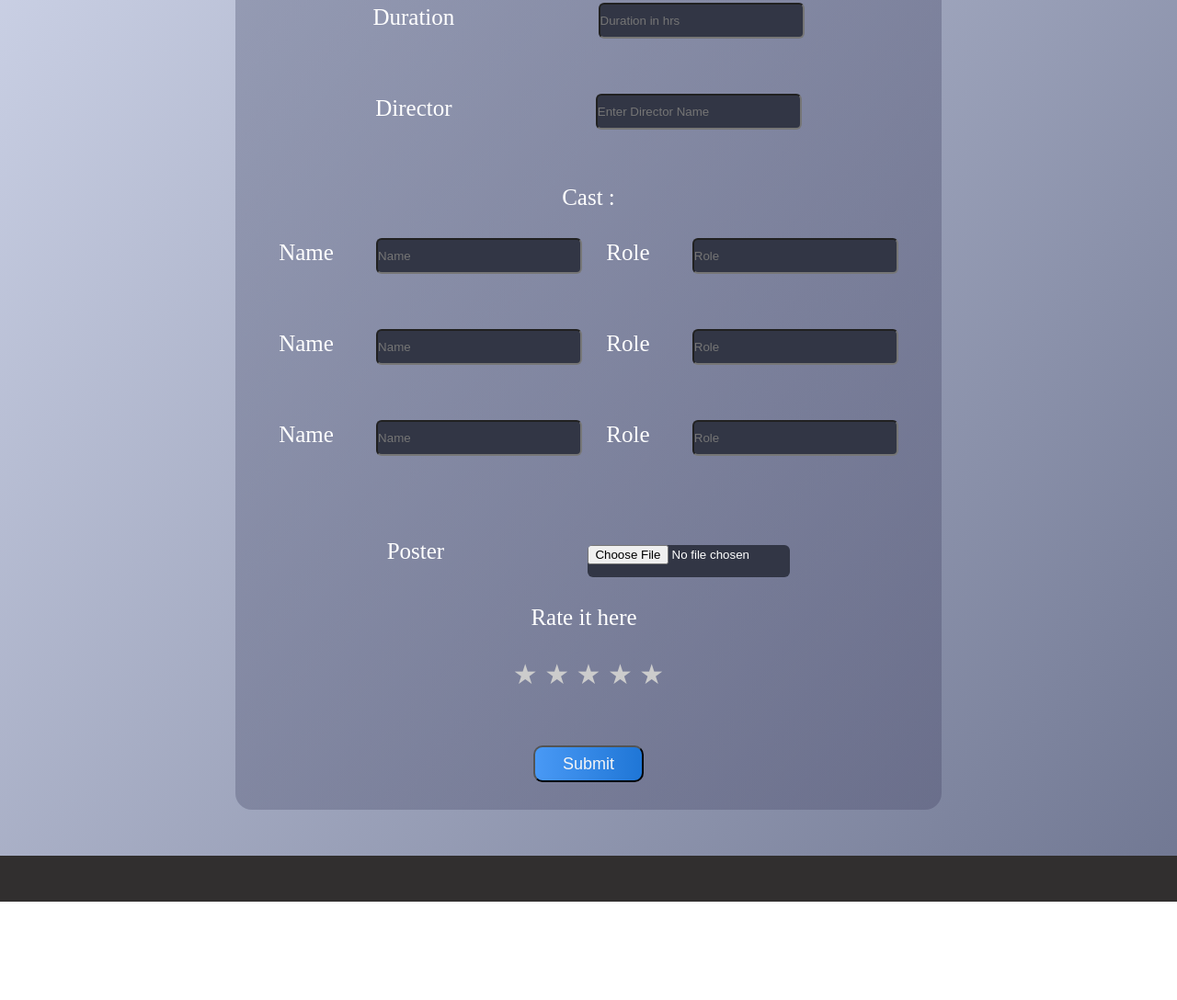
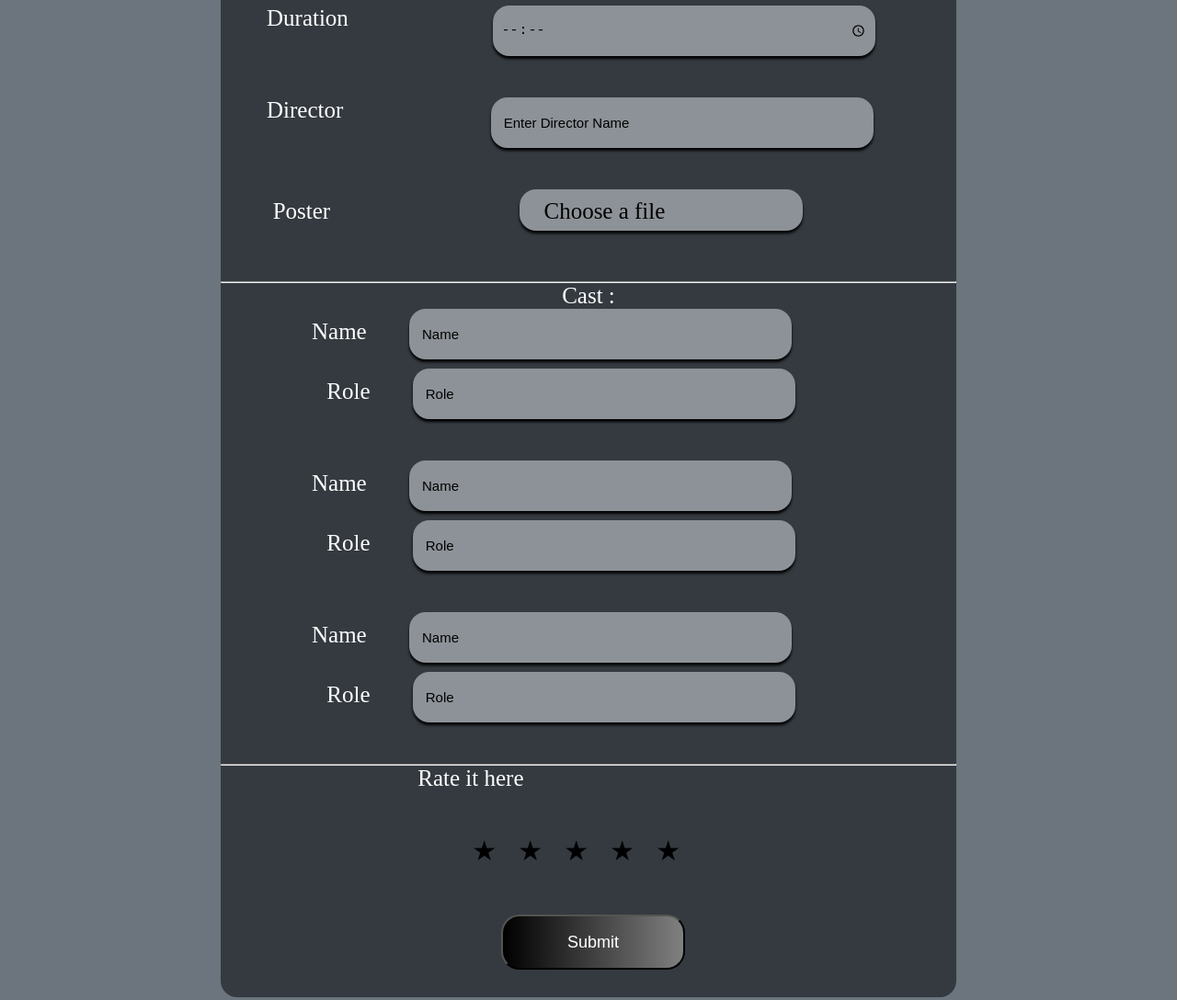
Before and after one commit to Riyannnnn/Assessment, a plain HTML site: page view/add.html in a window 1280 px wide. Shown: the part 662-1750 px from the top of the page at 92% size. Before the commit the page ends 1643 px from the top, so only its background shows below. Drawn offline with Linux system fonts and the light colour scheme; a web font is replaced by a local one.

Commit message:
implement star rating

```diff
--- a/style/add.css
+++ b/style/add.css
@@ -3,22 +3,31 @@
     margin: 0;
 }
 body{
-    background-image: linear-gradient(to bottom right,rgb(223,229,248),rgb(112,119,146));
+
+    background-color: rgb(108, 117, 125);
 }
+
 button{
-    width: 120px;
-    height: 40px;
-    background-image: linear-gradient(to right,rgb(73,153,245),rgb(31,118,214));
-    border-radius: 10px;
-    color: whitesmoke;
+
+    background-image: linear-gradient(to right,black,grey);
+    color: white;
+    border-color:black;
+    border-radius: 3px;
     font-size: large;
-    font-size: 'Ramaraja', serif;
+    cursor: pointer;
+    padding: 5px 10px;
+    margin-left:10px ;
+    margin-top: 70px;
+    margin-bottom: 30px;
+    width: 200px;
+    height: 60px;
+    border-radius: 20px;
 }
 button:hover{
-    text-shadow:
-    0 0 13px #fff,
-    0 0 4px #fff,
-    0 0 65px#fff ;
+
+    background-image: linear-gradient(to right,grey,black);
+    color:white;
+    border-color: white;
 }
 .container{
     margin: auto;
@@ -31,32 +40,44 @@ button:hover{
 }
 .date label{
     padding-right: 120px;
+    float: left;
+    margin-left: 50px;
 }
 .description label{
     padding-right: 120px;
+    float: left;
+    margin-left: 50px;
 }
 .description textarea{
-    width: 220px;
-    height: 75px;
+    width: 400px;
+    height: 70px;
+
 }
 div .rating{
     padding-right: 10px;
 }
 .duration label{
     padding-right: 150px;
+    float: left;
+    margin-left: 50px;
 }
 .director label{
     padding-right: 150px;
+    float: left;
+    margin-left: 50px;
 }
 .footer{
     margin: auto;
     text-align: center;
+    width: 100%;
     height: 50px;
     font-size: 40px;
-    background-color: rgb(49, 47, 47);
+    background-color: rgb( 33, 37, 41)
 }
 .genre label{
     padding-right: 165px;
+    float: left;
+    margin-left: 50px;
 }
 .header{
     margin: auto;
@@ -68,24 +89,49 @@ div .rating{
     0 0 10px #fff,
     0 0 3px #fff,
     0 0 70px#fff ;
-    background-color: rgb(49, 47, 47);
+    background-color:rgb( 33, 37, 41);
 }
 .input{
-    border-radius: 6px;
-    background-color: rgb(50,54,69);
-    color: white;
-    width: 220px;
+
+    padding: 10px 8px;
+    width:400px;
     height: 35px;
+    border-radius: 18px;
+    background-color: rgb(141,146,152);
+    color:black;
+    box-shadow: 0px 3px 3px 0px black;
+    font-size: 15px;
+    margin-right: 80px;
+    margin-bottom: 10px;
+    border-style: none;
+}
+label.pic{
+    width:150px;
+    height: 25px;
+    background-color:rgb(141,146,152);
+    box-shadow: 0px 3px 3px 0px black;
+    color: black;
+    padding: 10px 8px;
+    border-radius: 18px;
+    cursor: pointer;
+    margin-bottom: 20px;
+
 }
 .input:hover{
     background-color: rgb(84,91,105);
 }
+label{
+    display: inline-block;
+    text-align: right;
+}
  label:hover{
      color:black;
 }
+
+
 .main{
-    background-image: linear-gradient(to bottom right,rgb(112,119,146,0.5),rgb(86,88,119,0.5));
-    width: 60%;
+    background-color:rgb(52, 58, 64) ;
+    width: 800px;
     margin: auto;
     text-align: center;
     padding-top: 50px;
@@ -95,36 +141,100 @@ div .rating{
     color: white;
 }
 .main div{
-    padding-top: 30px;
-    padding-bottom: 30px;
-
+    margin-bottom: 35px;
 }
 .movieName label{
     padding-right: 120px;
+    float: left;
+    margin-left: 50px;
 }
 
 .poster label{
     padding-right: 150px;
+    margin-left: 50px;
+}
+.poster{
+    margin-left:-160px ;
+}
+::placeholder{
+    color: black;
+    opacity: 1;
+    padding-left: 6px;
 }
 .role{
     padding-left: 20px;
 }
 
-.rate:not(:checked) > input {
-    position:absolute;
-    top:-9999px;
+
+select{
+    width: 416px !important;
+    height: 55px !important;
 }
-.rate:not(:checked) > label {
-    cursor:pointer;
-    font-size:30px;
-    color:#ccc;
+textarea .input{
+    resize: none;
+
 }
-.rate:not(:checked) > label:before {
-    content: '★ ';
+.txt-center {
+    text-align: center;
 }
-.rate:not(:checked) >  label:hover{
+
+.rating{
+    position: relative;
+    transform: translate(-25%,150%);
+    display:inline-flex;
+    flex-direction: row-reverse;
+    background-color: rgb(52,58,64);
+    padding-right: 0px !important;
+
+}
+.rating input{
+    display:none  ;
+
+}
+.rating label{
+    display: block;
+    cursor: pointer;
+    width: 50px;
+    background-color: rgb(52,58,64);
+
+
+}
+.rating label::before{
+    content: '★';
+    position: absolute;
+    display: block;
+    font-size: 30px;
+    color: black;
+}
+.rating label:after{
+    content: '★';
+    position: absolute;
+    display: block;
+    font-size: 30px;
     color: gold;
+    top:-54;
+    opacity: 0;
+    transition: 0.5s;
+    text-shadow: 0 2px 5px rgba(0,0,0,0.5);
 }
-textarea{
-    resize: none;
+.rating label:hover:after,
+.rating input:hover ~ label:after,
+.rating input:checked ~ label:after{
+    opacity: 1;
 }
+input[type=time]::-webkit-datetime-edit-ampm-field {
+    display: none;
+  }
+
+
+@media only screen and (max-width:768px){
+    .main{
+        width: 500px;
+    }
+    .poster label {
+        padding-right: 30px;
+    }
+    .input{
+        margin-left: 30px;
+    }
+}
--- a/style/index.css
+++ b/style/index.css
@@ -7,28 +7,26 @@
 body {
     background-color: rgb(47,49,55);
     background-size: cover;
-    z-index: 0;
     font-family: 'Ramaraja', serif;
 
   }
 div p{
-
-    width: 60%;
+    width: 61%;
     height:20px ;
     margin: auto;
     padding-left:30px;
     margin-bottom: 8px;
     font-family: Impact, Haettenschweiler, 'Arial Narrow Bold', sans-serif;
-    font-size: medium;
+    font-size: 14px;
     color:rgb(119, 119, 121);
 
 }
 
 .logo{
     color:rgb(44, 43, 43);
-    align-items: center;
     margin-top:45px;
-    margin-left: 150px;
+    margin: auto;
+    margin-top: 35px;
     width: 100px;
     height: 100px;
     background-color: rgba(240, 248, 255, 0.486) ;
@@ -39,21 +37,19 @@ div p{
     font-size: 64px;
     padding-left: 14px;
     padding-top: 20px;
-
-
 }
 
 .login{
 
     background-image: linear-gradient(to right,black,grey);
     color: white;
-    width: 60%;
+    width: 65%;
     height: 65px;
     margin: auto;
     text-align: center;
     padding-top: 12px;
-    margin-bottom: 25px;
-    margin-top: 40px;
+    margin-bottom: 33px;
+    margin-top: 36px;
     border-radius: 20px;
     border: 3px solid rgb(65,64,83);
     transition:1s;
@@ -66,8 +62,11 @@ div p{
 .main{
 
     position: relative;
-    width: 25%;
-    height: 60vh;
+    width: 380px;
+    height: 65vh;
+    padding-bottom: 28px;
+    display: flex;
+    flex-direction: column;
     background-color: rgb(16,16,16,0.6);
     margin: 10% auto;
     border-radius: 15px;
@@ -75,9 +74,12 @@ div p{
     box-shadow: 6px 4px 4px 5px black;
 }
 .register{
+    display: flex;
+    flex-direction: column;
+    align-items: center;
     background-image: linear-gradient(to right,grey,black);
     color: white;
-    width: 60%;
+    width: 65%;
     height: 65px;
     margin: auto;
     text-align: center;
@@ -103,3 +105,11 @@ div p{
     font-size: 25px;
     font-family: Impact, Haettenschweiler, 'Arial Narrow Bold', sans-serif;
 }
+
+@media only screen and (max-width:768px){
+    .main{
+        width: 300px;
+        height: 64vh;
+        margin-top: 100px;
+    }
+}
--- a/style/login.css
+++ b/style/login.css
@@ -12,43 +12,23 @@ body{
 
 }
 button{
-    background-color:	grey;
-    color: black;
+
+    background-image: linear-gradient(to right,black,grey);
+    color: white;
     border-color:black;
     border-radius: 3px;
     cursor: pointer;
     padding: 5px 10px;
-    margin-left:28px ;
-    width: 90px;
-    border-radius: 8px;
+    margin-left:10px ;
+    width: 146px;
+    height: 43px;
+    border-radius: 20px;
 }
 button:hover{
-    background-color:black;
+
+    background-image: linear-gradient(to right,grey,black);
     color:white;
     border-color: white;
-}
-
-/* button:disabled{
-    background-color:#060808;
-    color:white;
-    border-color: whitesmoke;
-    cursor: not-allowed;
-} */
-
-.content{
-    width: 320px;
-    height:360px;
-    background-color: rgb(218, 216, 216,0.5);
-    display: flex;
-    flex-direction: column;
-    justify-content: center;
-    margin: auto;
-    border-style: none;
-    border-radius: 8px;
-    position: relative;
-    font-family: 'Lucida Sans', 'Lucida Sans Regular', 'Lucida Grande', 'Lucida Sans Unicode', Geneva, Verdana, sans-serif;
-    font-size: small;
-    box-shadow: 0px 4px 4px 0px black;
 }
 
 
@@ -57,17 +37,24 @@ button:hover{
 }
 #form{
     padding: 28px;
+    margin-left: 25%;
+    margin-right: 25%;
     margin-top: -40px;
+    display: flex;
+    flex-direction: column;
+    align-items: center;
+    font-family: 'Ramaraja', serif;
 
 }
 form i{
     cursor: pointer;
-    margin-left: -20px;
-    color:whitesmoke
+    margin-left: -24px;
+    color:black
 }
 .forget{
-    width: 60%;
+    width: 50%;
     height:20px ;
+    font-size: 15px;
     margin: auto;
     padding-left:30px;
     margin-bottom: 3px;
@@ -75,7 +62,7 @@ form i{
 }
 .forget a{
     text-decoration: none;
-    color: black;
+    color:white;
 }
 .head{
     display: flex;
@@ -88,32 +75,89 @@ form i{
 
 .input{
     padding: 10px 8px;
-    border-radius: 4px;
-    background-color: rgb(39, 38, 38);
-    color: white;
+    width: 267px;
+    height: 57px;
+    border-radius: 18px;
+    background-color: rgb(141,146,152);
+    color:black;
     box-shadow: 0px 3px 3px 0px black;
+    font-size: 15px;
+}
+::placeholder{
+    color: black;
+    opacity: 1;
+}
+label{
+        color: white;
+        font-size: 20px;
+
+ }
+.logo{
+    color:black;
+    align-items: center;
+    width: 100px;
+    height: 100px;
+    background-color: rgb(141,146,152) ;
+    border-radius: 50%;
+    margin-top: -48px;
+}
+.logo i{
+    font-size: 64px;
+    padding-left: 14px;
+    padding-top: 20px;
 }
 .main{
     width:455px;
-    height: 505px;
     border: 5px;
     border-style: none;
     border-radius: 20px;
     margin: auto;
     margin-top:100px;
-    background-color: rgb(42, 43, 43,0.6);
-
+    display: flex;
+    flex-direction: column;
+    justify-content: center;
+    align-items: center;
+    background-color: rgb(47,49,55);
+    box-shadow: 0px 4px 4px 0px black;
 }
 
 .name{
     margin: 30px 40px;
 }
 .Npassword{
-    margin:30px 40px;
+    margin:16px 40px;
 }
 
-.R-button{
-position: absolute;
-left: 89px;
+.alert{
+    width: 215px;
+    position: absolute;
+    font-size: small;
+    top: 52%;
+    right:69%;
+    height: 86xpx;
+    background-color:black;
+    color: white;
+    border-color: brown;
+    border-style: groove;
+    padding: 2px;
+}
+.show {
+    display : none;
+}
+
+@media only screen and (max-width:768px) {
+    .main{
+        width: 350px;
+    }
+    .logo{
+        margin-top:-35px ;
+    }
+    .alert{
+        width: 282px;
+        right: 0%;
+        height: 64px;
+        top: 50%;
+
+    }
 
 }
--- a/style/register.css
+++ b/style/register.css
@@ -8,24 +8,29 @@ body{
     background-size:cover;
     background-position: center;
     font-family: Verdana, Geneva, Tahoma, sans-serif;
+    background-repeat: no-repeat;
 
 
 }
 button{
-    background-color:	#C0C0C0;
-    color: black;
-    box-shadow: grey;
+
+    background-image: linear-gradient(to right,black,grey);
+    color: white;
+    border-color:black;
     border-radius: 3px;
     cursor: pointer;
     padding: 5px 10px;
-    margin-left:28px ;
-    width: 90px;
-    border-radius: 8px;
+    margin-left:10px ;
+    margin-top: 20px;
+    width: 146px;
+    height: 43px;
+    border-radius: 20px;
 }
 button:hover{
-    background-color: #f0f4f7f8;
-    color:black;
-    border-color: black;
+
+    background-image: linear-gradient(to right,grey,black);
+    color:white;
+    border-color: white;
 }
 
 button:disabled{
@@ -35,37 +40,21 @@ button:disabled{
     cursor: not-allowed;
 }
 
-.content{
-    width: 384px;
-    height: 450px;
-    background-color: rgb(218, 216, 216,0.5);
+#form{
+    padding: 28px;
+    margin-left: 25%;
+    margin-right: 25%;
+    margin-top: -40px;
     display: flex;
     flex-direction: column;
-    justify-content: center;
-    margin: 0 auto;
-    border-style: none;
-    border-radius: 8px;
-    position: relative;
-    font-family: 'Lucida Sans', 'Lucida Sans Regular', 'Lucida Grande', 'Lucida Sans Unicode', Geneva, Verdana, sans-serif;
-    font-size: small;
-    box-shadow: 0px 4px 4px 0px black;
-}
-
-.Cpassword{
-    margin:30px 40px;
-}
-.email{
-    margin:30px 40px;
-}
-#form{
-    padding: 60px;
-    margin-top: -40px;
+    align-items: center;
+    font-family: 'Ramaraja', serif;
 
 }
 form i{
     cursor: pointer;
-    margin-left: -20px;
-    color:whitesmoke
+    margin-left: -25px;
+    color:black;
 }
 .head{
     display: flex;
@@ -80,20 +69,54 @@ form i{
 }
 .input{
     padding: 10px 8px;
-    border-radius: 4px;
-    background-color: rgb(39, 38, 38);
+    width: 267px;
+    height: 57px;
+    border-radius: 18px;
+    background-color: rgb(141,146,152);
+    color:black;
+    box-shadow: 0px 3px 3px 0px black;
+    font-size: 15px;
+}
+select{
+    width:267px ;
+    height: 25px;
+}
+label{
     color: white;
-    box-shadow: 0px 3px 3px 0px black;
+    font-size: 17px;
+
+}
+.logo{
+    color:black;
+    align-items: center;
+    width: 100px;
+    height: 100px;
+    background-color: rgb(141,146,152) ;
+    border-radius: 50%;
+    margin-top:-68px;
+    margin-left: 200px;
+}
+.logo i{
+    font-size: 64px;
+    padding-left: 14px;
+    padding-top: 21px;
+    margin-bottom: 30px;
+}
+::placeholder{
+    color: black;
+    opacity: 1;
 }
 .main{
     width: 500px;
-    height: 570px;
-    border: 5px;
+    height: 645px;
+    border-radius: 20px;
+    background-color: rgb(47,49,55);
+    display: flex;
+    flex-direction: column;
+    justify-content: center;
+    margin: 85px auto;
     border-style: none;
-    border-radius: 20px;
-    margin: auto;
-    margin-top:100px;
-    background-color: rgb(42, 43, 43,0.6);
+    position: relative;
 
 }
 
@@ -103,9 +126,37 @@ form i{
 .Npassword{
     margin:30px 40px;
 }
+.alert{
+    width: 215px;
+    position: absolute;
+    font-size: small;
+    top: 60%;
+    right: 100%;
+    height: 86xpx;
+    background-color:black;
+    color: white;
+    border-color: brown;
+    border-style: groove;
+    padding: 2px;
+}
+.show {
+    display : none;
+}
 
-.R-button{
-position: absolute;
-left: 130px;
-
+@media only screen and (max-width: 768px) {
+    .main{
+        width: 400px;
+        margin-top: 70px;
+        height: 600px;
+    }
+    .logo{
+        margin-left: 155px;
+    }
+    .input{
+        width: 217px;
+        height: 40px;
+    }
+    .alert{
+        right: 78%;
+    }
 }
--- a/view/add.html
+++ b/view/add.html
@@ -8,6 +8,7 @@
     <link rel="preconnect" href="https://fonts.googleapis.com">
     <link rel="preconnect" href="https://fonts.gstatic.com" crossorigin>
     <link href="https://fonts.googleapis.com/css2?family=Ramaraja&display=swap" rel="stylesheet">
+    <link rel="stylesheet" href="https://cdn.jsdelivr.net/npm/@fortawesome/fontawesome-free@5.15.4/css/fontawesome.min.css">
     <script src="../function/add.js"></script>
     <title>Add Rating</title>
 </head>
@@ -22,7 +23,7 @@
                 </div>
                 <div class="date">
                     <label for="date">Released Date</label>
-                    <input type="date" name="date" class="input" id="date" onchange="datecheck()">
+                    <input type="date" name="date" class="input" id="date" onfocus="maxDate()"  onchange="datecheck()">
                 </div>
                 <div class="genre">
                     <label for="genre">Genre</label>
@@ -42,55 +43,59 @@
                 </div>
                 <div class="description">
                     <label for="description">Description</label>
-                    <textarea name="description" id="description"class="input" cols="30" rows="10"  placeholder="Movie summary" onchange="descriptionCheck()"></textarea>
+                    <textarea name="description" id="description" class="input" cols="30" rows="10"  placeholder="Movie summary" onchange="descriptionCheck()"></textarea>
                 </div>
                 <div class="duration">
                     <label for="duration">Duration</label>
-                    <input type="number" id="duration" name="duration" class="input" placeholder="Duration in hrs" min="0.1" onchange="durationCheck()">
+                    <input type="time" id="duration" name="duration" class="input" placeholder="Duration in hrs"  onchange="durationCheck()">
                 </div>
                 <div class="director">
                     <label for="director">Director</label>
                     <input type="text" name="director" class="input" id="director" placeholder="Enter Director Name" onchange="directorCheck()">
                 </div>
-
+                <div class="poster">
+                    <label for="poster">Poster</label>
+                    <input type="file" name="poster" id="poster" class="input" onchange="posterCheck()"hidden>
+                    <label class="pic" for="poster">Choose a file</label>
+                </div>
+                <hr>
                 <div class="cast">
                     <label for="cast">Cast :</label><br>
                    <div> <span> <label for="c-name">Name</label>
-                        <input type="text" name="c-name" id="castName" class="input" placeholder="Name" onchange="castCheck()">
-                        <label for="Role" class="role">Role</label>
-                        <input type="text" name="role" id="role"class="input"  placeholder="Role" onchange="roleCheck()">
-                    </span>
+                        <input type="text" name="c-name" id="castName" class="input" placeholder="Name" onchange="castCheck()"><br>
+                         <label for="Role" class="role">Role</label>
+                        <input type="text" name="role" id="role"class="input"  placeholder="Role" onchange="roleCheck()"></span>
+
                     </div>
                     <div><span> <label for="c-name">Name</label>
-                        <input type="text" name="c-name" id="castName" class="input" placeholder="Name"onchange="castCheck()">
-                        <label for="Role" class="role">Role</label>
-                        <input type="text" name="Role" id="role" class="input" placeholder="Role" onchange="roleCheck()">
-                    </span>
+                        <input type="text" name="c-name" id="castName" class="input" placeholder="Name"onchange="castCheck()"><br>
+                         <label for="Role" class="role">Role</label>
+                        <input type="text" name="Role" id="role" class="input" placeholder="Role" onchange="roleCheck()"></span>
+
                     </div>
                     <div><span> <label for="c-name">Name</label>
-                        <input type="text" name="c-name" id="castName" class="input" placeholder="Name"onchange="castCheck()">
-                        <label for="Role" class="role">Role</label>
-                        <input type="text" name="Role" id="role" class="input" placeholder="Role" onchange="roleCheck()">
-                    </span>
+                        <input type="text" name="c-name" id="castName" class="input" placeholder="Name"onchange="castCheck()"><br>
+                         <label for="Role" class="role">Role</label>
+                        <input type="text" name="Role" id="role" class="input" placeholder="Role" onchange="roleCheck()"></span>
+
                     </div>
                 </div>
-                <div class="poster">
-                    <label for="poster">Poster</label>
-                    <input type="file" name="poster" id="poster" class="input" onchange="posterCheck()">
-                </div>
-                <label class="rating" for="rate">Rate it here</label>
-                <div class="rate">
-                    <input type="radio" id="star5" name="rate" value="5" />
-                    <label for="star5" title="text"></label>
-                    <input type="radio" id="star4" name="rate" value="4" />
-                    <label for="star4" title="text"></label>
-                    <input type="radio" id="star3" name="rate" value="3" />
-                    <label for="star3" title="text"></label>
-                    <input type="radio" id="star2" name="rate" value="2" />
-                    <label for="star2" title="text"></label>
-                    <input type="radio" id="star1" name="rate" value="1" />
-                    <label for="star1" title="text"></label>
-                  </div>
+                <hr>
+
+                <label >Rate it here</label>
+                <div class="rating">
+                            <input id="star5" name="star" type="radio" value="5" />
+                            <label for="star5"></label>
+                            <input id="star4" name="star" type="radio" value="4" />
+                            <label for="star4"></label>
+                            <input id="star3" name="star" type="radio" value="3" />
+                            <label for="star3"></label>
+                            <input id="star2" name="star" type="radio" value="2" />
+                            <label for="star2"></label>
+                            <input id="star1" name="star" type="radio" value="1" />
+                            <label for="star1"></label>
+                            <div class="clear"></div>
+                        </div>
                 <div class="btn">
                    <button type="submit" id="submit" >Submit</button>
                 </div>
```
Also changed, not shown: function/add.js (+17 -0 lines), function/login.js (+10 -2 lines), function/register.js (+7 -0 lines), view/index.html (+0 -1 lines), view/login.html (+8 -6 lines), view/register.html (+6 -4 lines).
